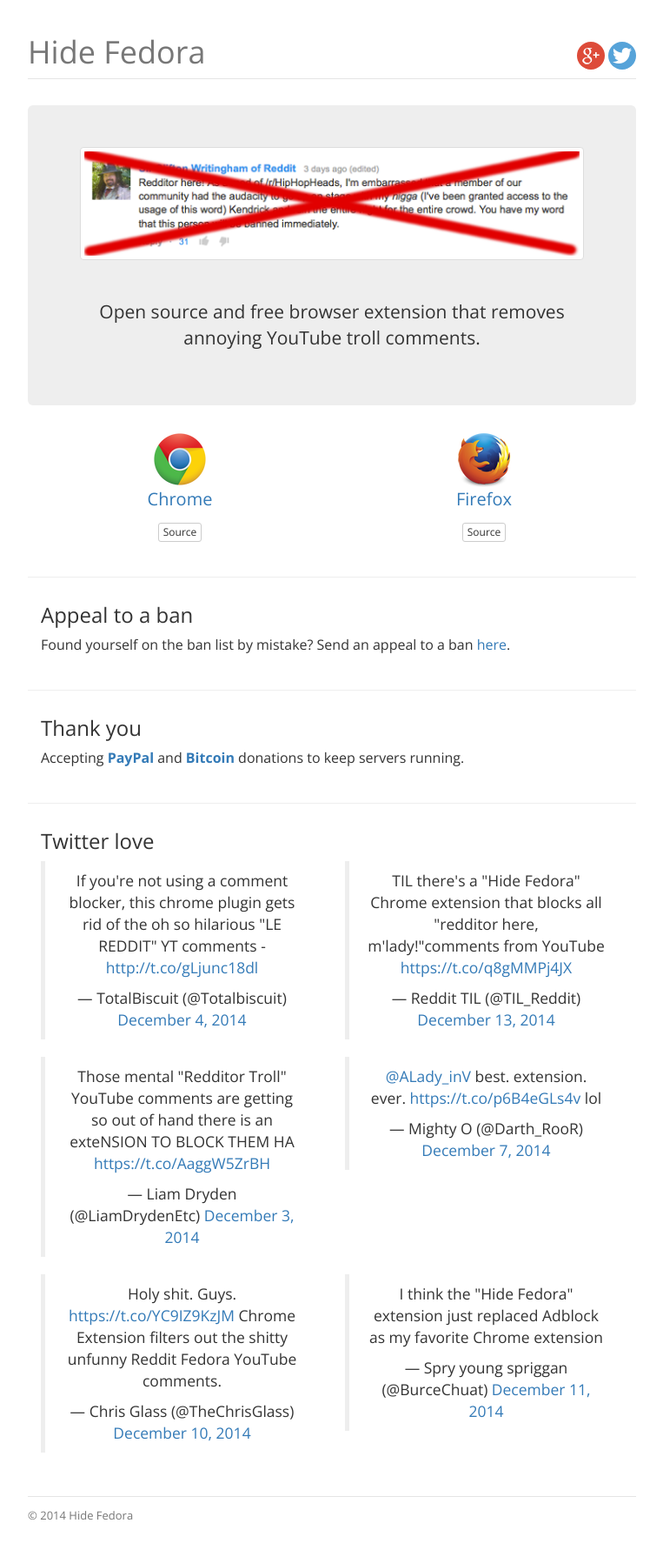
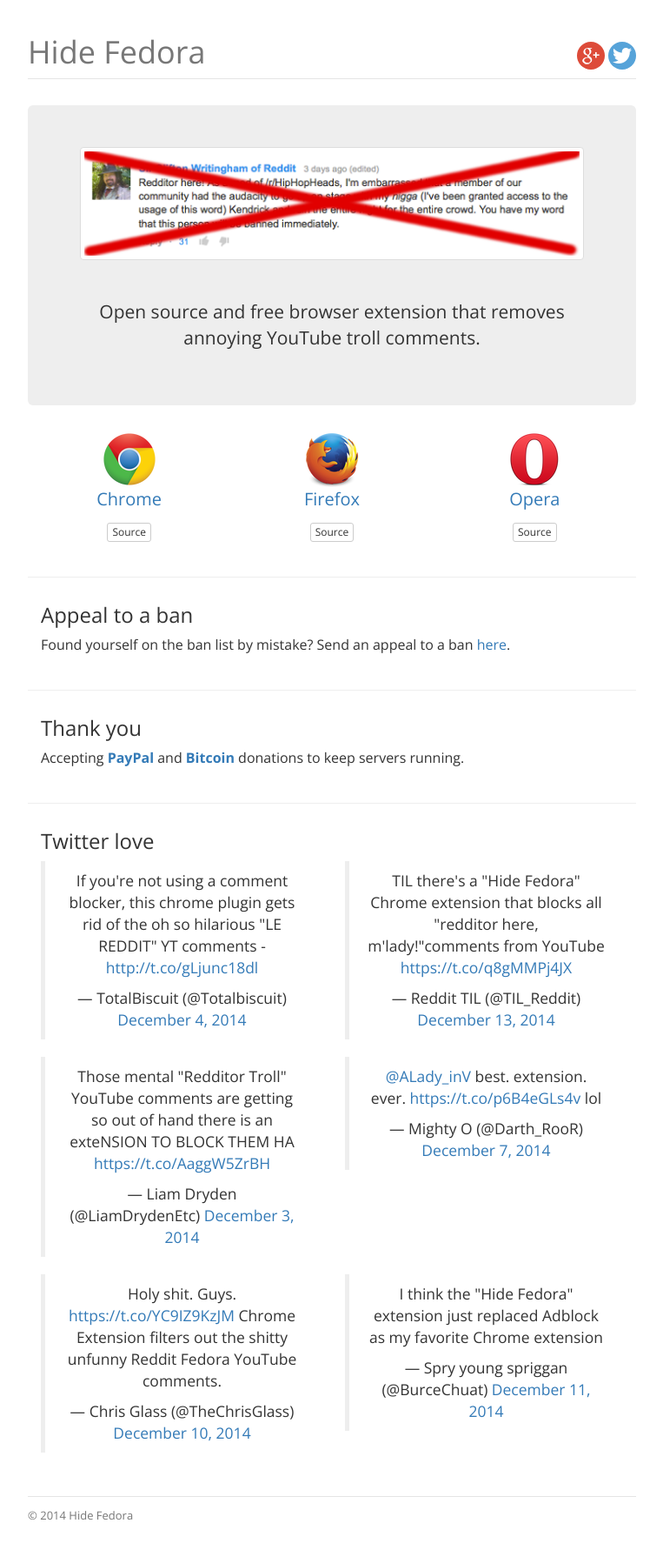
Before and after one commit to hadalin/hidefedora, a Jekyll site: the page built from index.html, in a window 1280 px wide. Shown: the whole page at 87% size, without its empty margins (258-1021 px from the left). Built offline with Jekyll 4.4.1, drawn with Linux system fonts in a browser that asks for light colours; nearby versions of some CDN libraries; comment, search, counter and statistics services are not loaded.

Commit message:
Add Opera link

```diff
--- a/index.html
+++ b/index.html
@@ -17,16 +17,22 @@
 </div>
 
 <div class="row section">
-  <div class="col-xs-6 col-center">
+  <div class="col-xs-4 col-center">
     <a href="https://chrome.google.com/webstore/detail/hide-fedora/acjgabfifnnmmlckmnijdbijgbfpedde"><img src="{{site.baseurl}}img/chrome_64x64.png" class="img-responsive" alt="chrome" /></a>
     <p><a href="https://chrome.google.com/webstore/detail/hide-fedora/acjgabfifnnmmlckmnijdbijgbfpedde"><span class="browser">Chrome</span></a></p>
     <p><a href="https://github.com/hadalin/chrome-hidefedora" class="btn btn-default btn-xs">Source</a></p>
   </div>
 
-  <div class="col-xs-6 col-center">
+  <div class="col-xs-4 col-center">
     <a href="https://addons.mozilla.org/en-US/firefox/addon/hide-fedora/"><img src="{{site.baseurl}}img/firefox_64x64.png" class="img-responsive" alt="firefox" /></a>
     <p><a href="https://addons.mozilla.org/en-US/firefox/addon/hide-fedora/"><span class="browser">Firefox</span></a></p>
     <p><a href="https://github.com/hadalin/firefox-hidefedora" class="btn btn-default btn-xs">Source</a></p>
+  </div>
+
+  <div class="col-xs-4 col-center">
+    <a href="https://addons.opera.com/en/extensions/details/hide-fedora/"><img src="{{site.baseurl}}img/opera_64x64.png" class="img-responsive" alt="opera" /></a>
+    <p><a href="https://addons.opera.com/en/extensions/details/hide-fedora/"><span class="browser">Opera</span></a></p>
+    <p><a href="https://github.com/hadalin/chrome-hidefedora/tree/opera" class="btn btn-default btn-xs">Source</a></p>
   </div>
 </div>
 
```
Also changed, not shown: img/opera_64x64.png (added).
